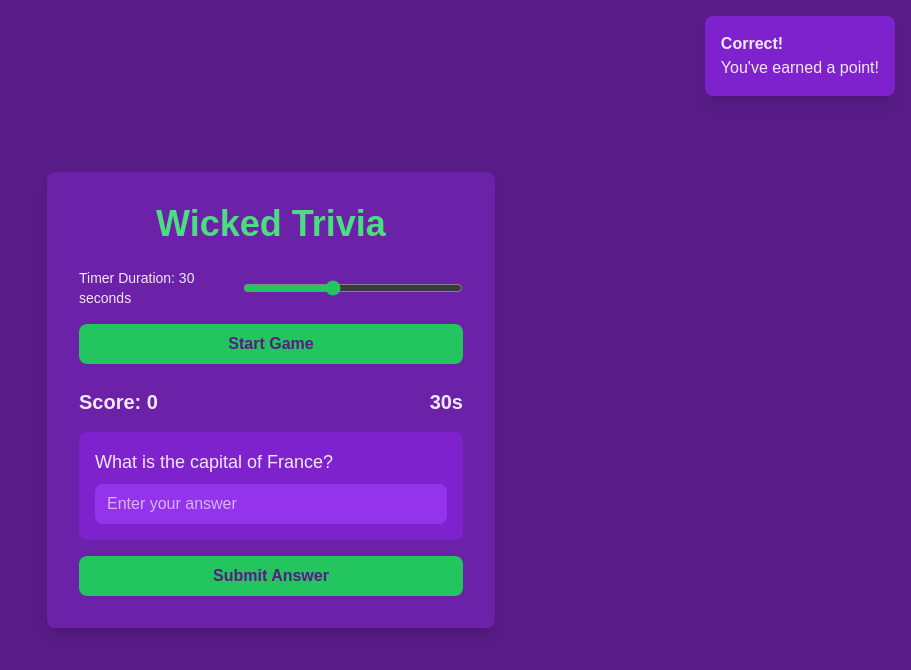
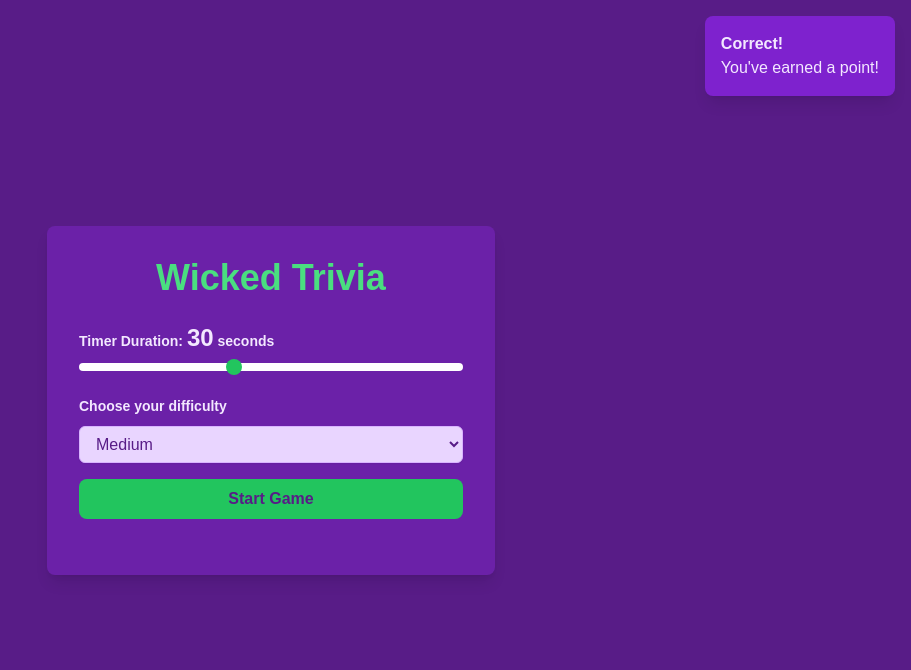
Before and after one commit to kenyounot123/wicked-theme-game, a Next.js app: page / in a window 1280 px wide. Shown: the top 670 px of the page, without its empty margins (369-1280 px from the left). Built offline with nearby package versions, Linux system fonts and the light colour scheme.

Commit message:
Update UI with select input difficulty level and create api route

```diff
--- /dev/null
+++ b/src/app/api/generate/route.tsx
@@ -0,0 +1,2 @@
+// This will handle the endpoint for openai api
+// Generate questions dynamically
--- /dev/null
+++ b/src/app/game/page.tsx
@@ -0,0 +1,26 @@
+export default function Game() {
+  return (
+    <section>
+       <div className="space-y-4">
+          <div className="flex justify-between items-center">
+            <span className="text-xl font-semibold">Score: 0</span>
+            <span className="text-xl font-semibold flex items-center">
+              {/* <HourglassIcon className="w-6 h-6 mr-2 animate-pulse" /> */}
+              30s
+            </span>
+          </div>
+          <div className="bg-purple-700 p-4 rounded-lg">
+            <h2 className="text-lg font-medium mb-2">What is the capital of France?</h2>
+            <input
+              type="text"
+              placeholder="Enter your answer"
+              className="w-full px-3 py-2 bg-purple-600 text-purple-100 placeholder-purple-300 rounded-lg focus:outline-none focus:ring-2 focus:ring-green-500"
+            />
+          </div>
+          <button className="w-full py-2 px-4 bg-green-500 hover:bg-green-600 text-purple-900 font-semibold rounded-lg transition duration-200">
+            Submit Answer
+          </button>
+        </div>
+    </section>
+  )
+}
--- a/src/app/page.tsx
+++ b/src/app/page.tsx
@@ -1,6 +1,11 @@
-// import { SkullIcon, HourglassIcon } from '@heroicons/react/24/solid'
+// Completely client sided game with api route for question generation
+// focus on making cool UI feedback mechanisms and overall engagement
+"use client";
+import { useState } from "react";
+export default function WickedTrivia() {
+  const [sliderVal, setSliderVal] = useState<string>("30");
+  const [difficulty, setDifficulty] = useState<string>("medium");
 
-export default function WickedTrivia() {
   return (
     <div className="min-h-screen flex items-center justify-center bg-purple-900 p-4">
       <div className="w-full max-w-md p-8 rounded-lg shadow-lg bg-purple-800 text-purple-100">
@@ -11,9 +16,10 @@ export default function WickedTrivia() {
 
         {/* Game setup section */}
         <div className="space-y-4 mb-6">
-          <div className="flex items-center justify-between">
-            <label htmlFor="timer" className="text-sm font-medium">
-              Timer Duration: 30 seconds
+          <div className="space-y-2">
+            <label htmlFor="timer" className="font-bold text-sm">
+              Timer Duration: <span className="text-2xl">{sliderVal}</span>{" "}
+              seconds
             </label>
             <input
               type="range"
@@ -21,34 +27,44 @@ export default function WickedTrivia() {
               min="10"
               max="60"
               step="5"
-              defaultValue="30"
-              className="w-[60%] accent-green-500"
+              value={sliderVal}
+              onChange={(e) => setSliderVal(e.target.value)}
+              className="w-full h-2 bg-white rounded-lg appearance-none cursor-pointer
+              [&::-webkit-slider-thumb]:appearance-none
+              [&::-webkit-slider-thumb]:w-4
+              [&::-webkit-slider-thumb]:h-4
+              [&::-webkit-slider-thumb]:bg-green-500
+              [&::-webkit-slider-thumb]:rounded-full
+              [&::-webkit-slider-thumb]:cursor-pointer
+              [&::-webkit-slider-thumb]:transition-all
+              [&::-webkit-slider-thumb]:hover:bg-green-400
+              [&::-moz-range-thumb]:w-4
+              [&::-moz-range-thumb]:h-4
+              [&::-moz-range-thumb]:bg-green-500
+              [&::-moz-range-thumb]:rounded-full
+              [&::-moz-range-thumb]:border-0
+              [&::-moz-range-thumb]:cursor-pointer
+              [&::-moz-range-thumb]:transition-all
+              [&::-moz-range-thumb]:hover:bg-green-400"
             />
+          </div>
+          <div className="space-y-2">
+            <label htmlFor="difficulty-select" className="font-bold text-sm">
+              Choose your difficulty
+            </label>
+            <select
+              id="difficulty-select"
+              value={difficulty}
+              onChange={(e) => setDifficulty(e.target.value)}
+              className="w-full px-3 py-2 text-purple-900 bg-purple-200 border border-purple-300 rounded-md shadow-sm focus:outline-none focus:ring-2 focus:ring-green-500 focus:border-transparent"
+            >
+              <option value="easy">Easy</option>
+              <option value="medium">Medium</option>
+              <option value="hard">Hard</option>
+            </select>
           </div>
           <button className="w-full py-2 px-4 bg-green-500 hover:bg-green-600 text-purple-900 font-semibold rounded-lg transition duration-200">
             Start Game
-          </button>
-        </div>
-
-        {/* Game play section */}
-        <div className="space-y-4">
-          <div className="flex justify-between items-center">
-            <span className="text-xl font-semibold">Score: 0</span>
-            <span className="text-xl font-semibold flex items-center">
-              {/* <HourglassIcon className="w-6 h-6 mr-2 animate-pulse" /> */}
-              30s
-            </span>
-          </div>
-          <div className="bg-purple-700 p-4 rounded-lg">
-            <h2 className="text-lg font-medium mb-2">What is the capital of France?</h2>
-            <input
-              type="text"
-              placeholder="Enter your answer"
-              className="w-full px-3 py-2 bg-purple-600 text-purple-100 placeholder-purple-300 rounded-lg focus:outline-none focus:ring-2 focus:ring-green-500"
-            />
-          </div>
-          <button className="w-full py-2 px-4 bg-green-500 hover:bg-green-600 text-purple-900 font-semibold rounded-lg transition duration-200">
-            Submit Answer
           </button>
         </div>
 
@@ -59,5 +75,5 @@ export default function WickedTrivia() {
         </div>
       </div>
     </div>
-  )
+  );
 }
```
